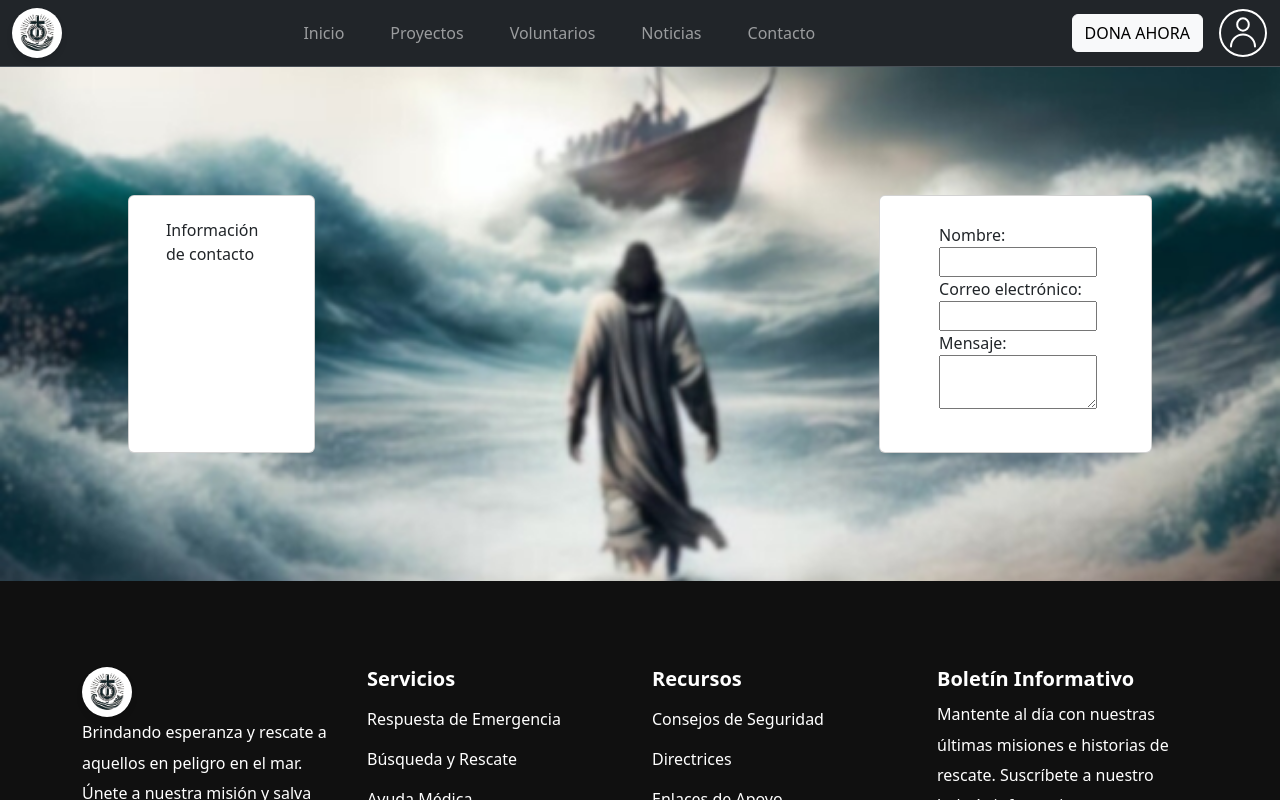
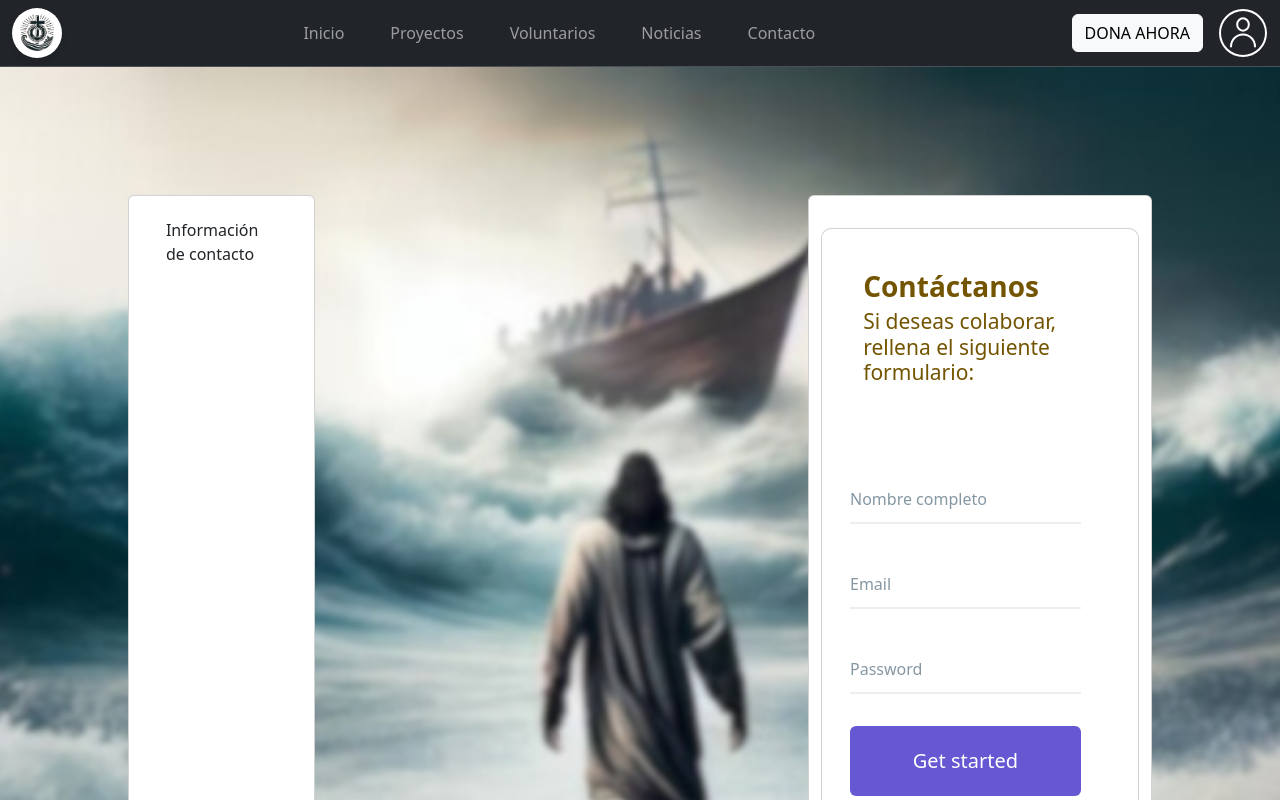
Before and after one commit to Pablo5454/LuzMarinaAngular, an Angular app: page /contacto in a window 1280 px wide. Shown: the top 800 px of the page. Built offline with nearby package versions, Linux system fonts and the light colour scheme.

Commit message:
Nuevas cards en voluntarios

```diff
--- a/src/app/contacto-card-formulario-contacto/contacto-card-formulario-contacto.component.html
+++ b/src/app/contacto-card-formulario-contacto/contacto-card-formulario-contacto.component.html
@@ -1,16 +1,32 @@
-<form action="/my-handling-form-page" method="post">
-  <ul>
-    <li>
-      <label for="name">Nombre: </label>
-      <input type="text" id="name" name="user_name" />
-    </li>
-    <li>
-      <label for="mail">Correo electrónico: </label>
-      <input type="email" id="mail" name="user_mail" />
-    </li>
-    <li>
-      <label for="msg">Mensaje: </label>
-      <textarea id="msg" name="user_message"></textarea>
-    </li>
-  </ul>
-</form>
+
+<div class="container">
+	<!-- code here -->
+	<div class="card">
+		<div class="card-image">
+			<h2 class="card-heading">
+				Contáctanos
+				<small>Si deseas colaborar, rellena el siguiente formulario:</small>
+			</h2>
+		</div>
+		<form class="card-form">
+			<div class="input">
+				<input type="text" class="input-field"  required/>
+				<label class="input-label">Nombre completo</label>
+			</div>
+						<div class="input">
+				<input type="text" class="input-field"  required/>
+				<label class="input-label">Email</label>
+			</div>
+						<div class="input">
+				<input type="password" class="input-field" required/>
+				<label class="input-label">Password</label>
+			</div>
+			<div class="action">
+				<button class="action-button">Get started</button>
+			</div>
+		</form>
+		<div class="card-info">
+			<p>By signing up you are agreeing to our <a href="#">Terms and Conditions</a></p>
+		</div>
+	</div>
+</div>
--- a/src/app/contacto-card-formulario-contacto/contacto-card-formulario-contacto.component.scss
+++ b/src/app/contacto-card-formulario-contacto/contacto-card-formulario-contacto.component.scss
@@ -8,3 +8,147 @@ form{
   height: 30%;
   padding: 10%;
 }
+
+@import url('https://fonts.googleapis.com/css2?family=DM+Sans:wght@400;500;700&display=swap');
+
+*, *:after, *:before {
+	box-sizing: border-box;
+}
+
+// body {
+// 	font-family: "DM Sans", sans-serif;
+// 	line-height: 1.5;
+// 	// background-color: #f1f3fb;
+// 	padding: 0 2rem;
+// }
+
+img {
+	max-width: 100%;
+	display: block;
+}
+
+
+// iOS Reset
+input {
+	appearance: none;
+	border-radius: 0;
+}
+.container{
+  // background: rgba(255,255,255,0.2);
+  backdrop-filter: blur(30px);
+
+}
+*{
+  background: transparent;
+}
+
+.card {
+	margin: 2rem auto;
+	display: flex;
+	flex-direction: column;
+	width: 100%;
+	max-width: 425px;
+	// background-color: #FFF;
+	border-radius: 10px;
+	// box-shadow: 0 10px 20px 0 rgba(#999, .25);
+	padding: .75rem;
+}
+
+.card-image {
+	border-radius: 8px;
+	overflow: hidden;
+	padding-bottom: 65%;
+	// background-image: url('https://assets.codepen.io/285131/coffee_1.jpg');
+	background-repeat: no-repeat;
+	background-size: 150%;
+	background-position: 0 5%;
+	position: relative;
+}
+
+.card-heading {
+	position: absolute;
+	left: 10%;
+	top: 15%;
+	right: 10%;
+	font-size: 1.75rem;
+	font-weight: 700;
+	color: #735400;
+	line-height: 1.222;
+	small {
+		display: block;
+		font-size: .75em;
+		font-weight: 400;
+		margin-top: .25em;
+	}
+}
+
+.card-form {
+	padding: 2rem 1rem 0;
+}
+
+.input {
+	display: flex;
+	flex-direction: column-reverse;
+	position: relative;
+	padding-top: 1.5rem;
+	&+.input {
+		margin-top: 1.5rem;
+	}
+  // background: transparent;
+}
+
+.input-label {
+	color: #8597a3;
+	position: absolute;
+	top: 1.5rem;
+	transition: .25s ease;
+}
+
+.input-field {
+	border: 0;
+	z-index: 1;
+	background-color: transparent;
+	border-bottom: 2px solid #eee;
+	font: inherit;
+	font-size: 1.125rem;
+	padding: .25rem 0;
+	&:focus, &:valid {
+		outline: 0;
+		border-bottom-color: #6658d3;
+		&+.input-label {
+			color: #6658d3;
+			transform: translateY(-1.5rem);
+		}
+	}
+}
+
+.action {
+	margin-top: 2rem;
+}
+
+.action-button {
+	font: inherit;
+	font-size: 1.25rem;
+	padding: 1em;
+	width: 100%;
+	font-weight: 500;
+	background-color: #6658d3;
+	border-radius: 6px;
+	color: #FFF;
+	border: 0;
+	&:focus {
+		outline: 0;
+	}
+}
+
+.card-info {
+	padding: 1rem 1rem;
+	text-align: center;
+	font-size: .875rem;
+	color: #8597a3;
+	a {
+		display: block;
+		color: #6658d3;
+		text-decoration: none;
+	}
+}
--- a/src/app/navbar/navbar.component.html
+++ b/src/app/navbar/navbar.component.html
@@ -22,7 +22,7 @@
       <ul class="navbar-nav">
         <div class="nav-center">
           <li class="nav-item">
-            <a class="nav-link" href="#Inicio" [routerLink]="['/inicio']">Inicio</a>
+            <a class="nav-link" href="#Inicio" [routerLink]="['/home']">Inicio</a>
           </li>
           <li class="nav-item">
             <a class="nav-link" href="#Proyectos" [routerLink]="['/proyectos']">Proyectos</a>
--- a/src/app/voluntarios/voluntarios.component.html
+++ b/src/app/voluntarios/voluntarios.component.html
@@ -1 +1,44 @@
-<p>voluntarios works!</p>
+<div class="caja">
+
+  Con la Ayuda de Dios, Cada Contribución Es Un Acto de Fe
+</div>
+<div>
+  <div class="imagen-container">
+    <img src="../../assets/imagenes/imagen-salvamento.jpg" alt="Imagen de Luz Marina" class="foto-barco">
+  </div>
+  <div class="div-titulo2">
+    <div class="titulo2">
+    </div>
+  </div>
+
+</div>
+
+<div class="caja">
+
+  <div class="content">
+
+    <div class="texto">
+      <h1 class="titulo4">
+        Nuestra misión
+      </h1>
+      Guiados por la fe cristiana, nos dedicamos a salvar a quienes lo han perdido todo, llevando consuelo, ayuda humanitaria y la Palabra de Dios.
+    </div>
+    <div>
+      <div class="imagen-container">
+          <img src="../../assets/imagenes/imagen-salvamento.jpg" alt="Imagen de Luz Marina" class="foto-barco">
+      </div>
+      <div class="texto">
+        <h1 class="titulo4">
+          Cómo ayudar
+        </h1>
+        <li>10€</li>
+        <li>20€</li>
+        <li>30€</li>
+      </div>
+    </div>
+
+
+  </div>
+
+
+</div>
--- a/src/app/voluntarios/voluntarios.component.scss
+++ b/src/app/voluntarios/voluntarios.component.scss
@@ -0,0 +1,5 @@
+.image-container img {
+  width: 100%;
+  height: auto;
+  /* Mantiene la proporción de la imagen */
+}
--- a/src/index.html
+++ b/src/index.html
@@ -5,7 +5,7 @@
   <title>LuzMarinaAngular</title>
   <base href="/">
   <meta name="viewport" content="width=device-width, initial-scale=1">
-  <link rel="icon" type="image/x-icon" href="favicon.ico">
+  <link rel="icon" type="image/x-icon" href="../../assets/imagenes/logo.png">
   <script src="https://cdnjs.cloudflare.com/ajax/libs/animejs/2.0.2/anime.min.js"></script>
 
 </head>
```
